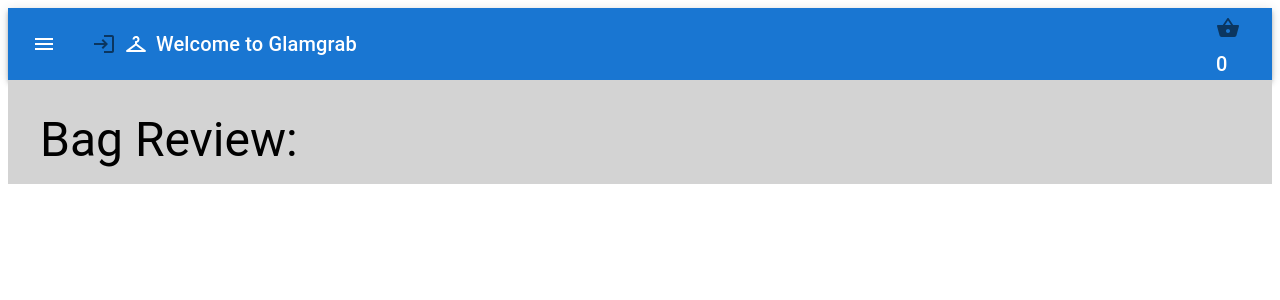
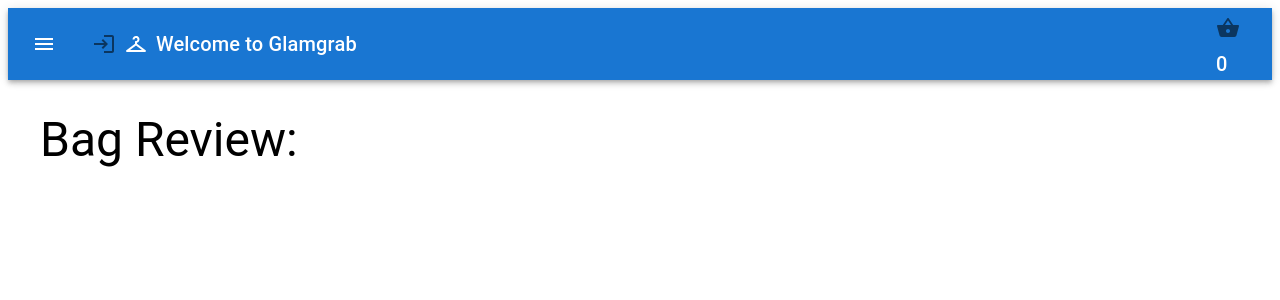
Before and after one commit to chloe4E/glamgrab, a React (Vite) app: page /bagReview in a window 1280 px wide. Shown: the top 300 px of the page. Built offline with nearby package versions, Linux system fonts and the light colour scheme.

Commit message:
clean up style

```diff
--- a/src/Pages/ProductDetailPage/index.tsx
+++ b/src/Pages/ProductDetailPage/index.tsx
@@ -28,13 +28,11 @@ const ProductDetailPage: React.FC = () => {
               display: "flex",
               justifyContent: "space-around",
               alignItems: "center",
-              border: "1px solid green",
             }}
           >
             <Grid
               item
               sx={{
-                border: "1px solid blue",
                 m: MarginMediumPx,
               }}
             >
@@ -50,7 +48,6 @@ const ProductDetailPage: React.FC = () => {
               sx={{
                 width: "300px",
                 m: MarginMediumPx,
-                border: "1px solid red",
               }}
             >
               <Typography variant="h4">{product.title}</Typography>
--- a/src/components/PageLayout/index.tsx
+++ b/src/components/PageLayout/index.tsx
@@ -18,7 +18,6 @@ const Container = ({ children }: { children: ReactNode }) => (
       padding: `${MarginLargePx} ${MarginLargePx} 0`,
       width: "100%",
       height: "100%",
-      backgroundColor: "lightgrey",
     }}
   >
     {children}
```
